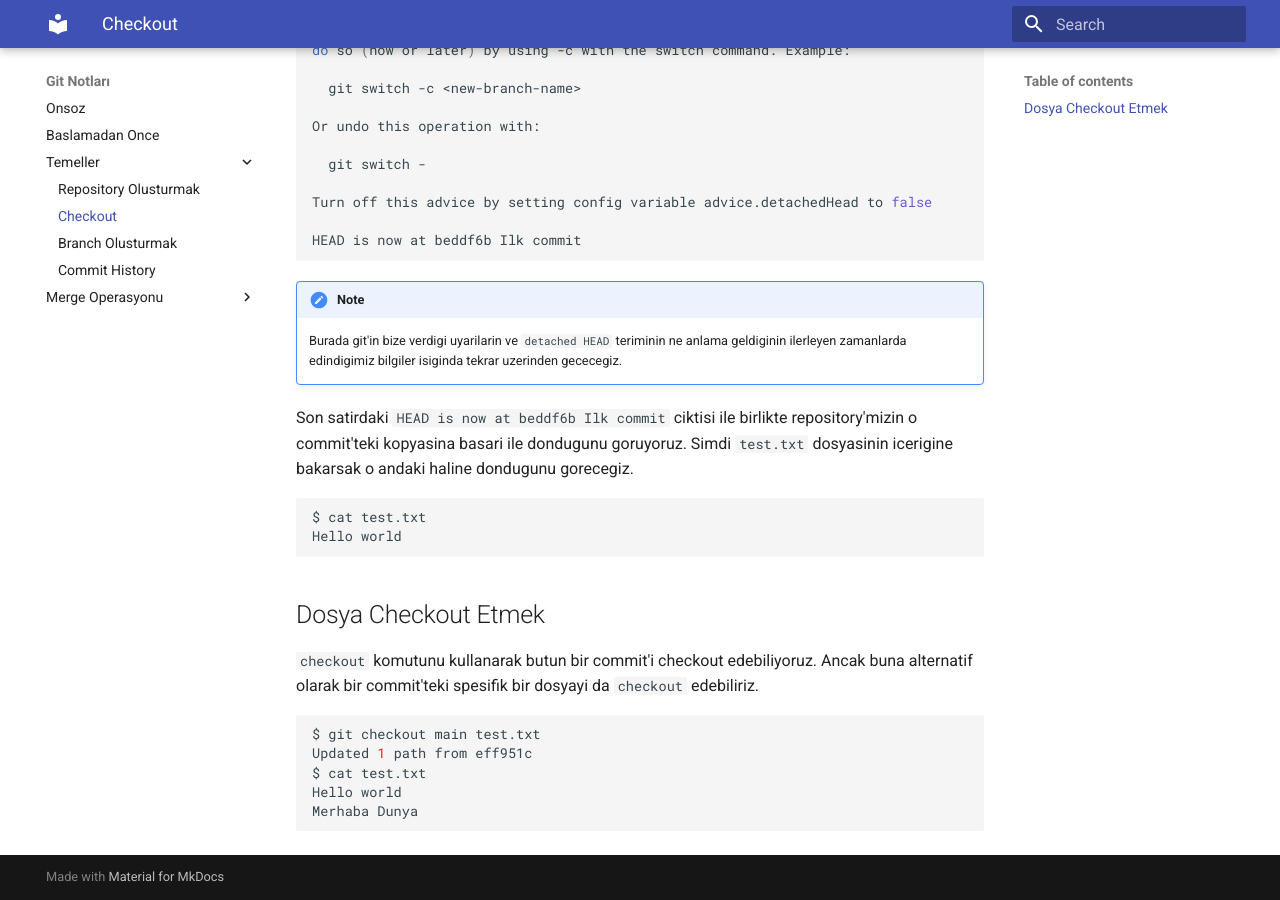
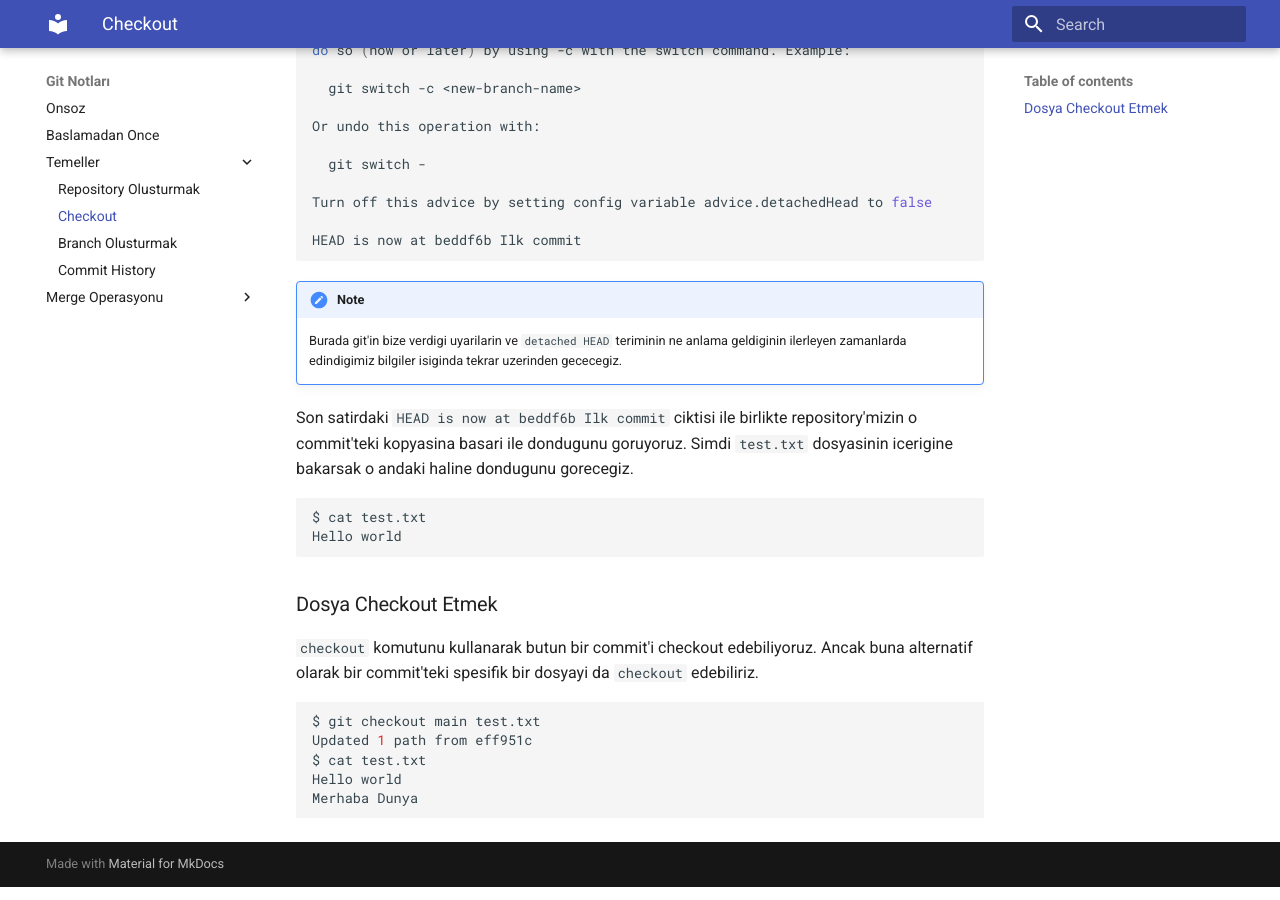
Before and after one commit to buravc/git-kilavuzu, an MkDocs documentation site: the page built from docs/temeller/checkout.md, in a window 1280 px wide and 900 px high, scrolled down 1072 px. Built offline with MkDocs 1.6.1 and Material for MkDocs 9.7.7, drawn with Linux system fonts in a browser that asks for light colours.

````diff
--- a/docs/temeller/checkout.md
+++ b/docs/temeller/checkout.md
@@ -59,7 +59,7 @@ $ cat test.txt
 Hello world
 ```
 
-## Dosya Checkout Etmek
+### Dosya Checkout Etmek
 
 `checkout` komutunu kullanarak butun bir commit'i checkout edebiliyoruz. Ancak buna alternatif olarak bir commit'teki spesifik bir dosyayi da `checkout` edebiliriz.
 
````
